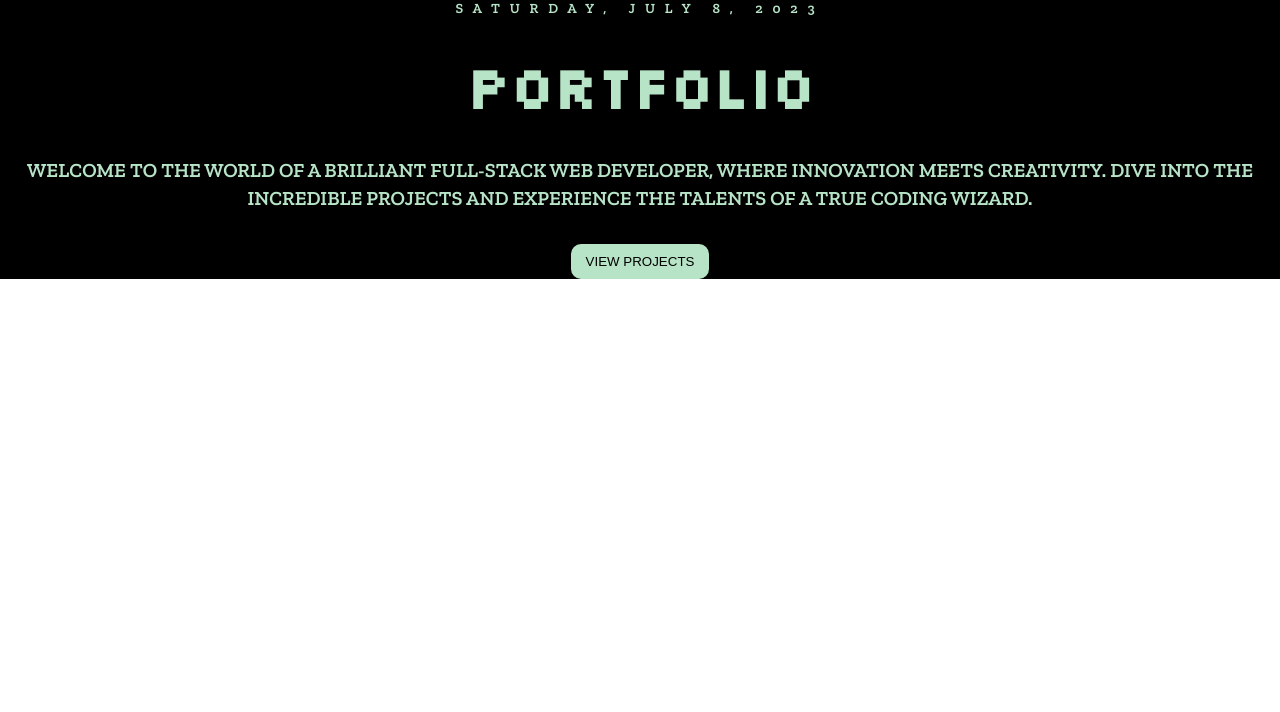
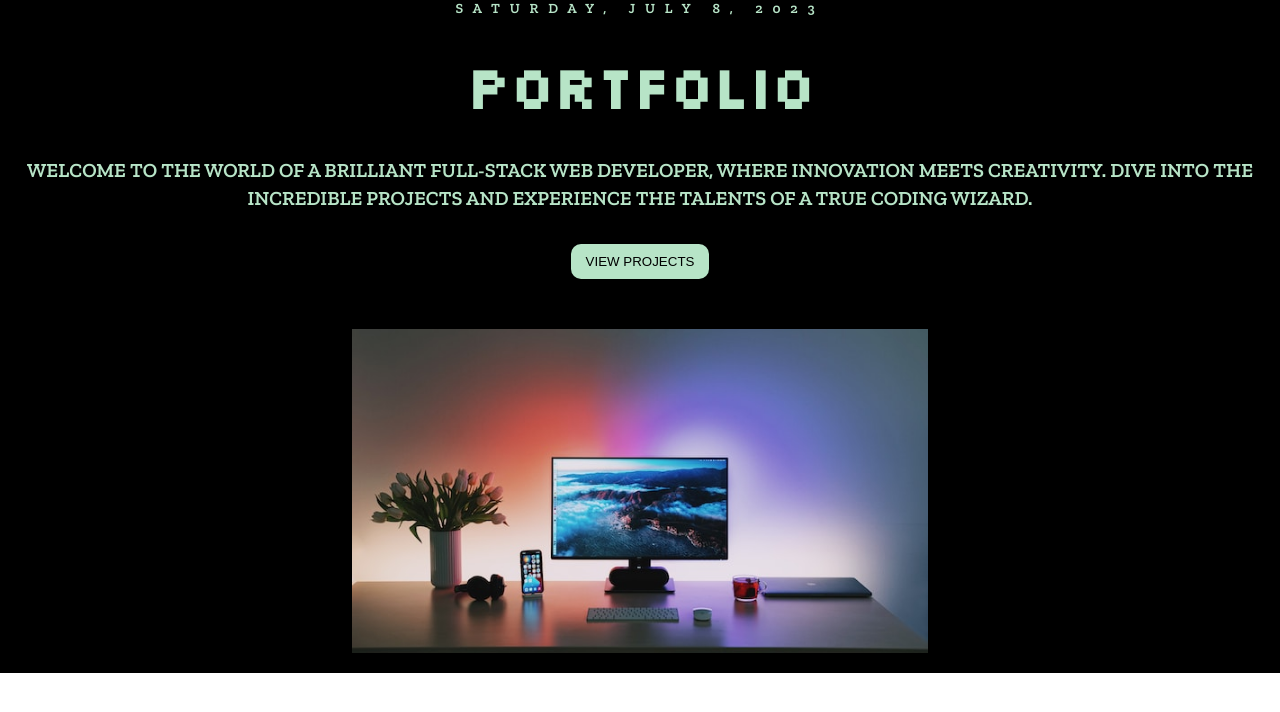
Before and after one commit to Albatraoz12/Portfolio, a React (Vite) app: page / in a window 1280 px wide. Shown: the top 712 px of the page. Built offline with nearby package versions, Linux system fonts and the light colour scheme.

Commit message:
add img and style it to match the design

```diff
--- a/src/App.jsx
+++ b/src/App.jsx
@@ -15,6 +15,9 @@ function App() {
         </p>
         <button>View Projects</button>
       </header>
+      <figure>
+        <img src='/public/desktop-image-small.jpg' alt='desktop image' />
+      </figure>
     </main>
   );
 }
--- a/src/sass/main.scss
+++ b/src/sass/main.scss
@@ -21,6 +21,7 @@ main {
   align-items: center;
   justify-items: center;
   text-align: center;
+  gap: 50px;
   width: 100%;
   background-color: $bg-color;
 
@@ -59,4 +60,8 @@ main {
       border-radius: 10px;
     }
   }
+  figure img {
+    max-width: 90%;
+    margin-bottom: 1rem;
+  }
 }
```
Also changed, not shown: public/desktop-image-small.jpg (added).
